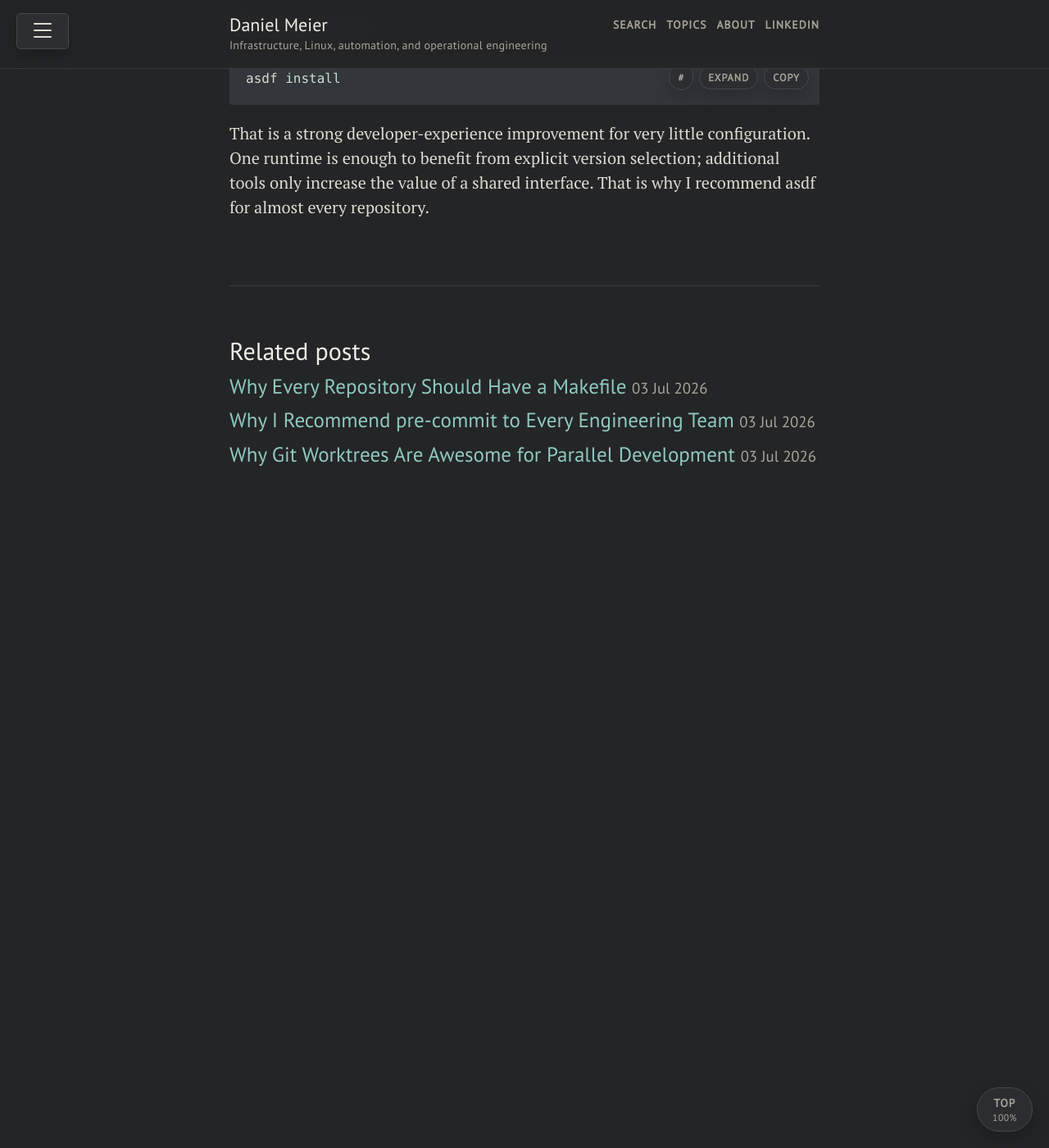
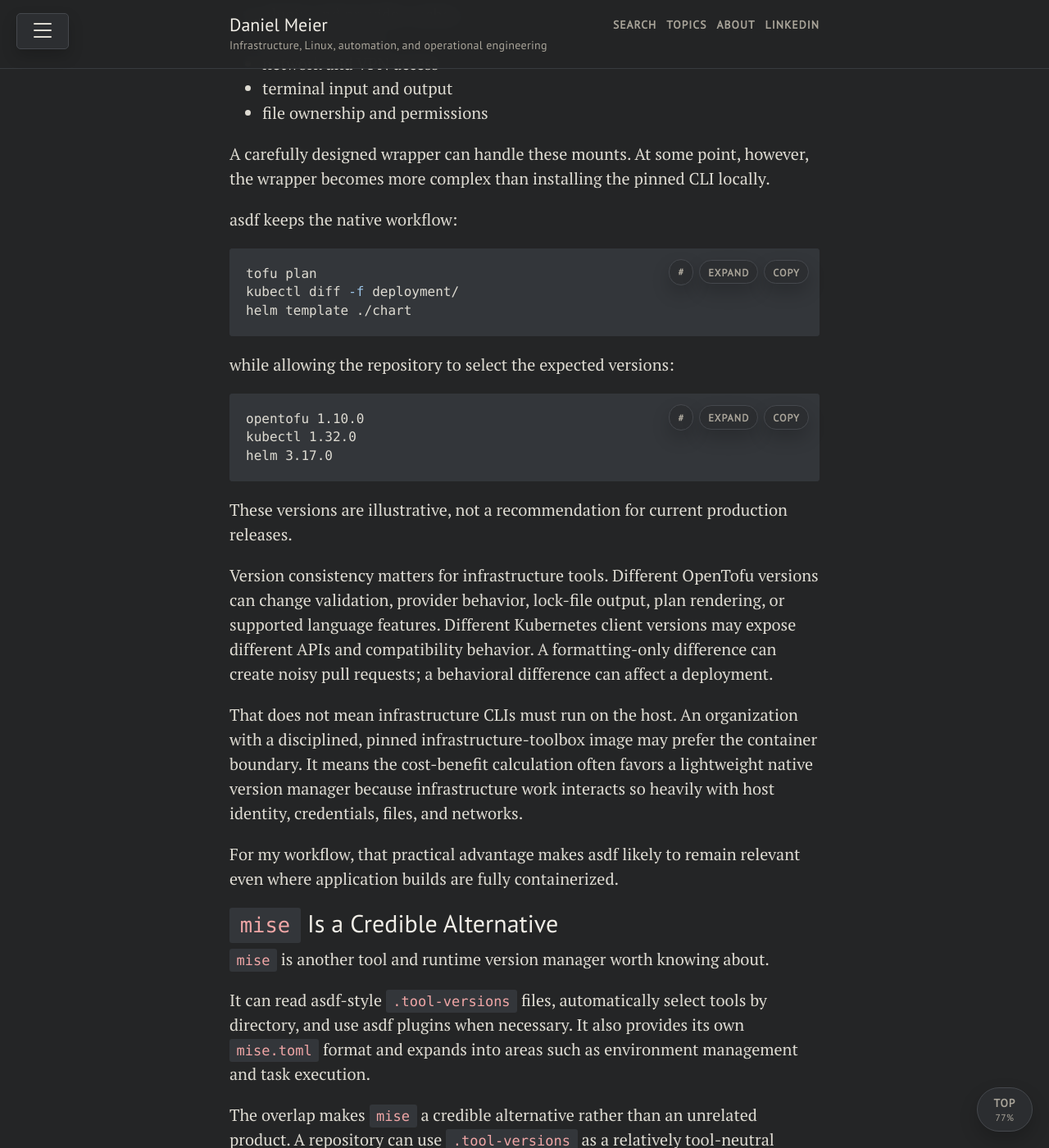
Before and after one commit to dme86/dme86.github.io, a Jekyll site: the page built from _posts/2026-07-03-Why-I-Recommend-asdf-for-Every-Repository.md, in a window 1280 px wide and 1400 px high, scrolled down 11763 px. Shown: the whole window at 82% size. Built offline with Jekyll 4.4.1, drawn with Linux system fonts in a browser that asks for light colours; before the commit the page ends 12393 px from its top, so only the background shows below that; some of the changed text lies outside the part shown.

Commit message:
Clarify asdf alongside containers and mise

````diff
--- a/_posts/2026-07-03-Why-I-Recommend-asdf-for-Every-Repository.md
+++ b/_posts/2026-07-03-Why-I-Recommend-asdf-for-Every-Repository.md
@@ -314,6 +314,99 @@
 
 Production images should also align with the repository declarations where those tools are part of the runtime or build. asdf does not automatically guarantee this alignment; the pipeline must enforce or test it.
 
+## Do Fully Containerized Workflows Still Need asdf?
+
+Not necessarily.
+
+If a repository is genuinely containerized end to end, the container image can be the complete tool-version boundary. That means development, formatting, linting, tests, code generation, builds, and infrastructure commands all run through a pinned image. CI uses the same image, and developers do not invoke project tools directly from the host.
+
+In that model, adding the same versions to `.tool-versions` may create a second source of truth:
+
+```text
+.tool-versions
+Dockerfile
+```
+
+If the two declarations drift, the repository is less clear than before. The team must now decide whether the asdf version or the container version is authoritative.
+
+A well-designed container-only workflow can therefore make asdf unnecessary. The image reference or digest pins not only the main executable but also operating-system libraries and other dependencies that asdf does not manage. That is a stronger environment boundary.
+
+The important word is *genuinely*.
+
+Many repositories are described as containerized even though developers still run some of these commands on the host:
+
+- formatters and linters through editor integrations
+- language servers
+- `pre-commit` hooks
+- code generators
+- package-manager commands
+- database migration tools
+- cloud and Kubernetes CLIs
+- diagnostic commands during incidents
+
+If host execution remains part of the supported workflow, the host tool versions still need an answer. asdf can provide it.
+
+Containers and asdf are not mutually exclusive, but their responsibility boundary should be explicit. A repository might use containers for the application build and asdf for host-side operational tools. Another might make the development container authoritative and omit `.tool-versions` entirely. Both are coherent designs.
+
+What I would avoid is maintaining both mechanisms automatically without stating which one owns each tool.
+
+## Infrastructure Tooling Keeps Version Management Relevant
+
+Infrastructure repositories are where I expect host-side version management to remain especially useful.
+
+Tools such as OpenTofu, Terraform, `kubectl`, Helm, Kustomize, SOPS, and cloud-provider CLIs are frequently invoked directly from a terminal. Running them in containers is possible, but it often requires mounting and translating a substantial part of the host environment:
+
+- the repository and working directory
+- cloud credentials
+- `KUBECONFIG`
+- SSH agent sockets
+- GPG or age keys
+- plugin and provider caches
+- certificate stores
+- network and VPN access
+- terminal input and output
+- file ownership and permissions
+
+A carefully designed wrapper can handle these mounts. At some point, however, the wrapper becomes more complex than installing the pinned CLI locally.
+
+asdf keeps the native workflow:
+
+```shell
+tofu plan
+kubectl diff -f deployment/
+helm template ./chart
+```
+
+while allowing the repository to select the expected versions:
+
+```text
+opentofu 1.10.0
+kubectl 1.32.0
+helm 3.17.0
+```
+
+These versions are illustrative, not a recommendation for current production releases.
+
+Version consistency matters for infrastructure tools. Different OpenTofu versions can change validation, provider behavior, lock-file output, plan rendering, or supported language features. Different Kubernetes client versions may expose different APIs and compatibility behavior. A formatting-only difference can create noisy pull requests; a behavioral difference can affect a deployment.
+
+That does not mean infrastructure CLIs must run on the host. An organization with a disciplined, pinned infrastructure-toolbox image may prefer the container boundary. It means the cost-benefit calculation often favors a lightweight native version manager because infrastructure work interacts so heavily with host identity, credentials, files, and networks.
+
+For my workflow, that practical advantage makes asdf likely to remain relevant even where application builds are fully containerized.
+
+## `mise` Is a Credible Alternative
+
+[`mise`](https://mise.jdx.dev/) is another tool and runtime version manager worth knowing about.
+
+It can read asdf-style `.tool-versions` files, automatically select tools by directory, and use asdf plugins when necessary. It also provides its own `mise.toml` format and expands into areas such as environment management and task execution.
+
+The overlap makes `mise` a credible alternative rather than an unrelated product. A repository can use `.tool-versions` as a relatively tool-neutral declaration while different contributors use asdf or mise.
+
+That compatibility has limits. Modern asdf and mise do not have identical commands or configuration semantics, and full compatibility is not a continuing design goal for mise. For example, mise may allow fuzzy version declarations that asdf cannot use unless versions are pinned explicitly.
+
+I have not evaluated mise deeply enough in real projects to recommend it over asdf. Its broader feature set, performance model, tool backends, supply-chain approach, and Windows support are all reasonable subjects for an evaluation. They are not a basis for pretending I already have operational experience I do not have.
+
+For now, asdf remains the tool I know, use, and recommend. Teams selecting a version manager today should still compare both against their actual requirements instead of treating my preference as a universal conclusion.
+
 ## What asdf Does Not Solve
 
 asdf is a version manager, not a complete environment manager.
@@ -354,7 +447,7 @@
 
 It replaces several version-manager interfaces with one. It makes entering a directory enough to select the right tools. It gives onboarding and CI the same installation command. It turns upgrades into visible diffs instead of workstation accidents.
 
-`.tool-versions` is not a lockfile for the entire machine, and asdf is not a security sandbox. Those limitations are real. Within its intended boundary, however, it is simple, composable, and effective.
+`.tool-versions` is not a lockfile for the entire machine, and asdf is not a security sandbox. Those limitations are real. A fully containerized workflow may not need it, and mise is a credible alternative worth evaluating. Within asdf's intended boundary, however, it is simple, composable, and effective.
 
 The repository states what it needs:
 
@@ -370,4 +463,4 @@
 asdf install
 ```
 
-That is a strong developer-experience improvement for very little configuration. One runtime is enough to benefit from explicit version selection; additional tools only increase the value of a shared interface. That is why I recommend asdf for almost every repository.
+That is a strong developer-experience improvement for very little configuration. One runtime is enough to benefit from explicit version selection; additional tools only increase the value of a shared interface. I recommend asdf for almost every repository that executes versioned tools on the host, while recognizing that a truly container-only workflow may already have a better source of truth.
````
